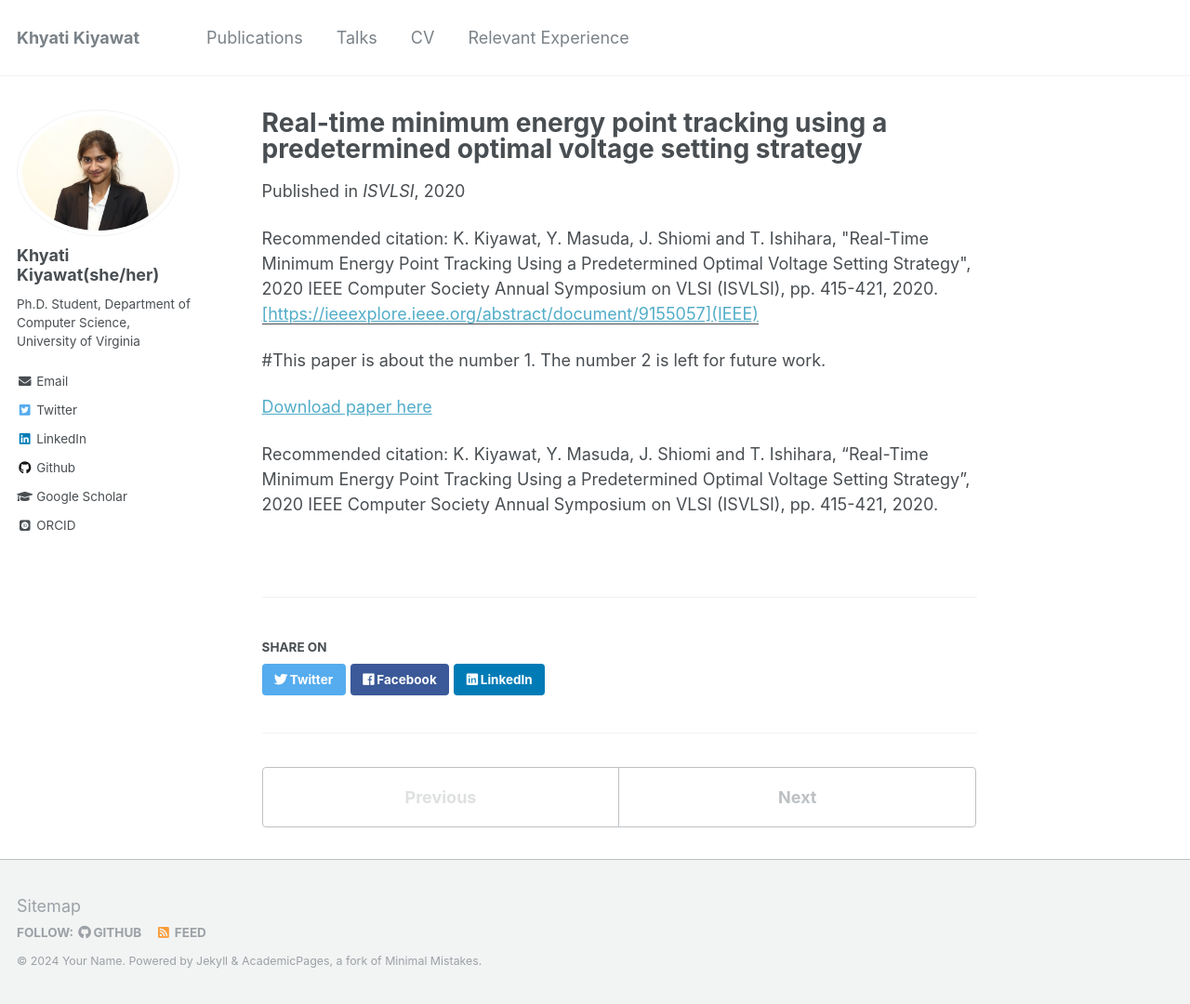
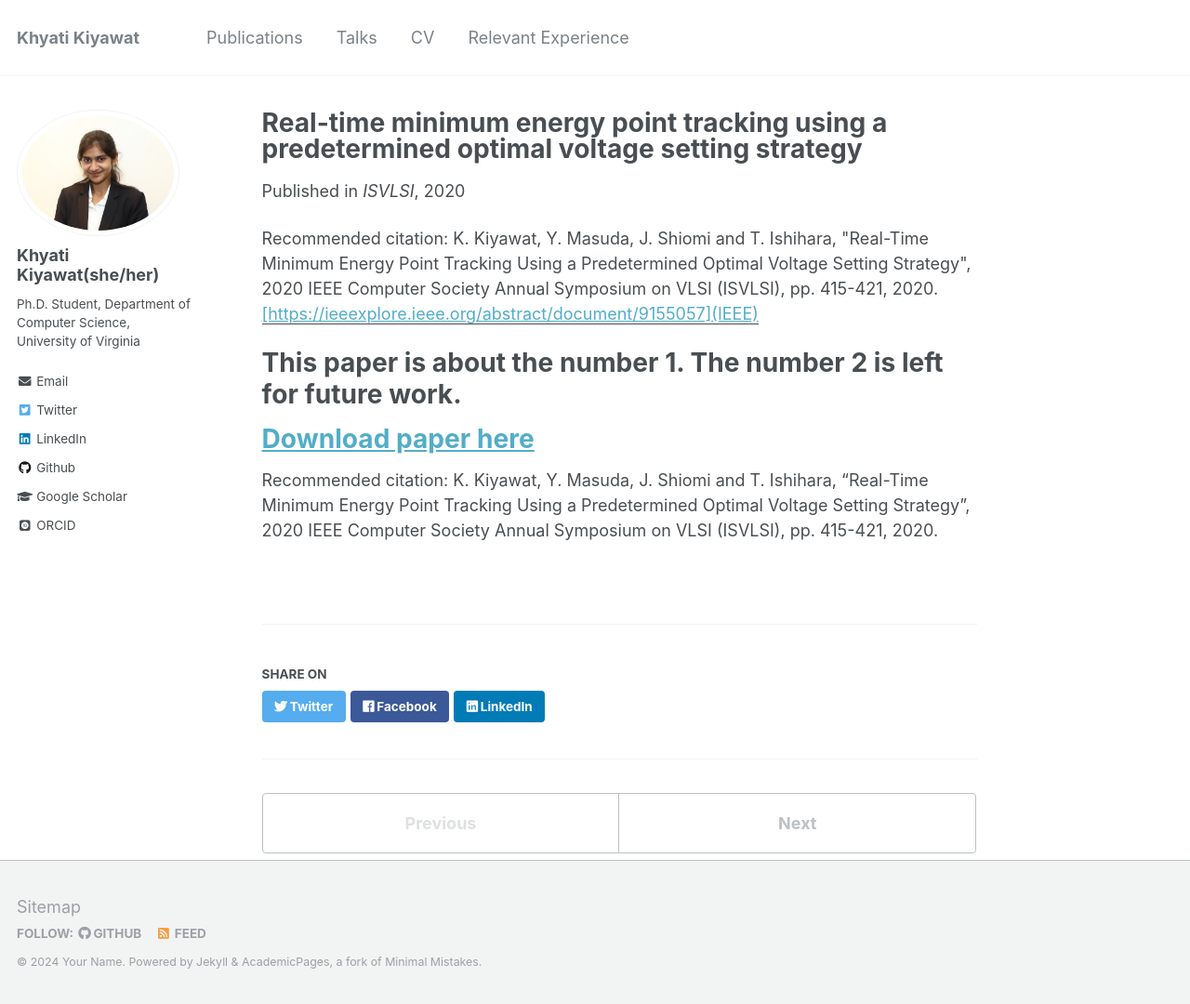
Before and after one commit to khyatikiyawat/khyatikiyawat.github.io, a Jekyll site: the page built from _publications/MEP.md, in a window 1280 px wide and 1080 px high. Shown: the whole window at 93% size. Built offline with Jekyll 4.4.1, drawn with Linux system fonts in a browser that asks for light colours; some web fonts are replaced.

```diff
--- a/_publications/2009-10-01-paper-title-number-1.md
+++ b/_publications/MEP.md
@@ -8,8 +8,8 @@ venue: 'ISVLSI'
 paperurl: '[https://ieeexplore.ieee.org/abstract/document/9155057](IEEE)'
 citation: 'K. Kiyawat, Y. Masuda, J. Shiomi and T. Ishihara, "Real-Time Minimum Energy Point Tracking Using a Predetermined Optimal Voltage Setting Strategy", 2020 IEEE Computer Society Annual Symposium on VLSI (ISVLSI), pp. 415-421, 2020.'
 ---
-#This paper is about the number 1. The number 2 is left for future work.
+# This paper is about the number 1. The number 2 is left for future work.
 
-[Download paper here](http://academicpages.github.io/files/paper1.pdf)
+# [Download paper here](http://academicpages.github.io/files/paper1.pdf)
 
 Recommended citation: K. Kiyawat, Y. Masuda, J. Shiomi and T. Ishihara, "Real-Time Minimum Energy Point Tracking Using a Predetermined Optimal Voltage Setting Strategy", 2020 IEEE Computer Society Annual Symposium on VLSI (ISVLSI), pp. 415-421, 2020.
```
